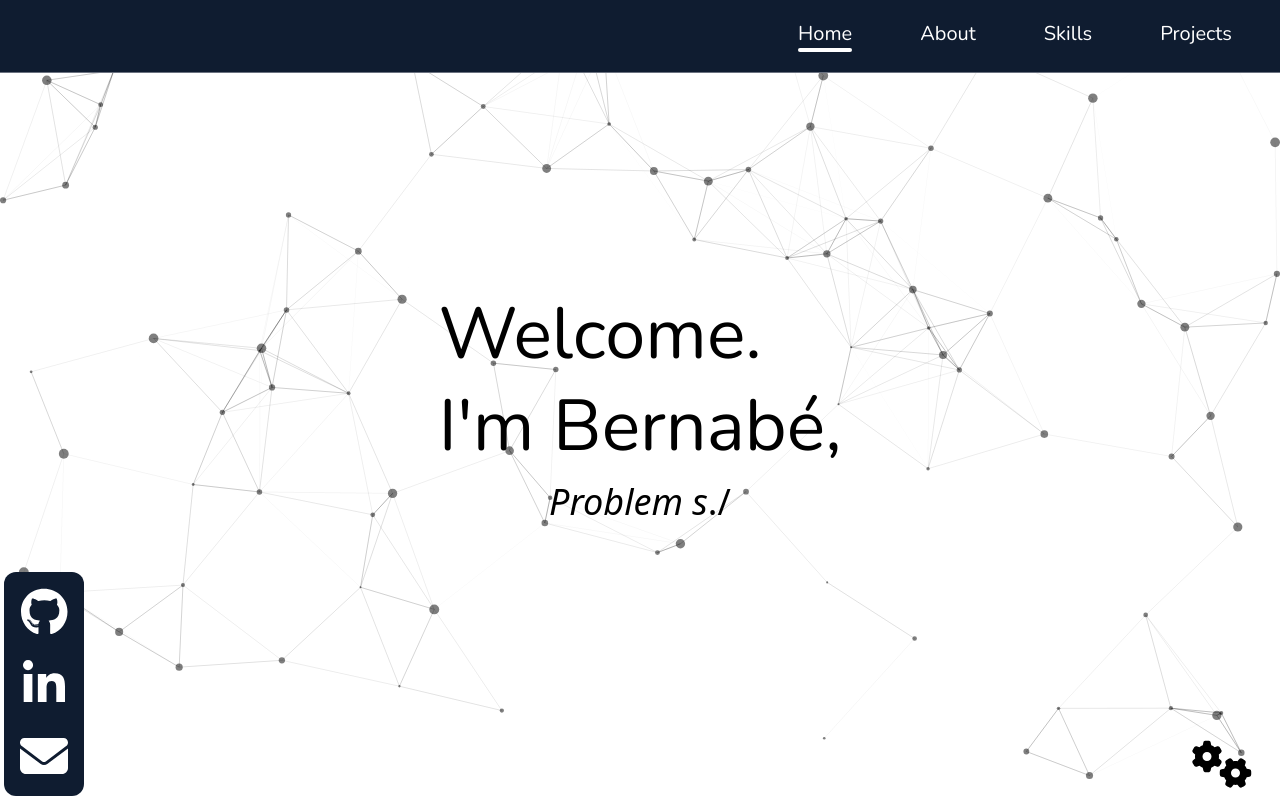
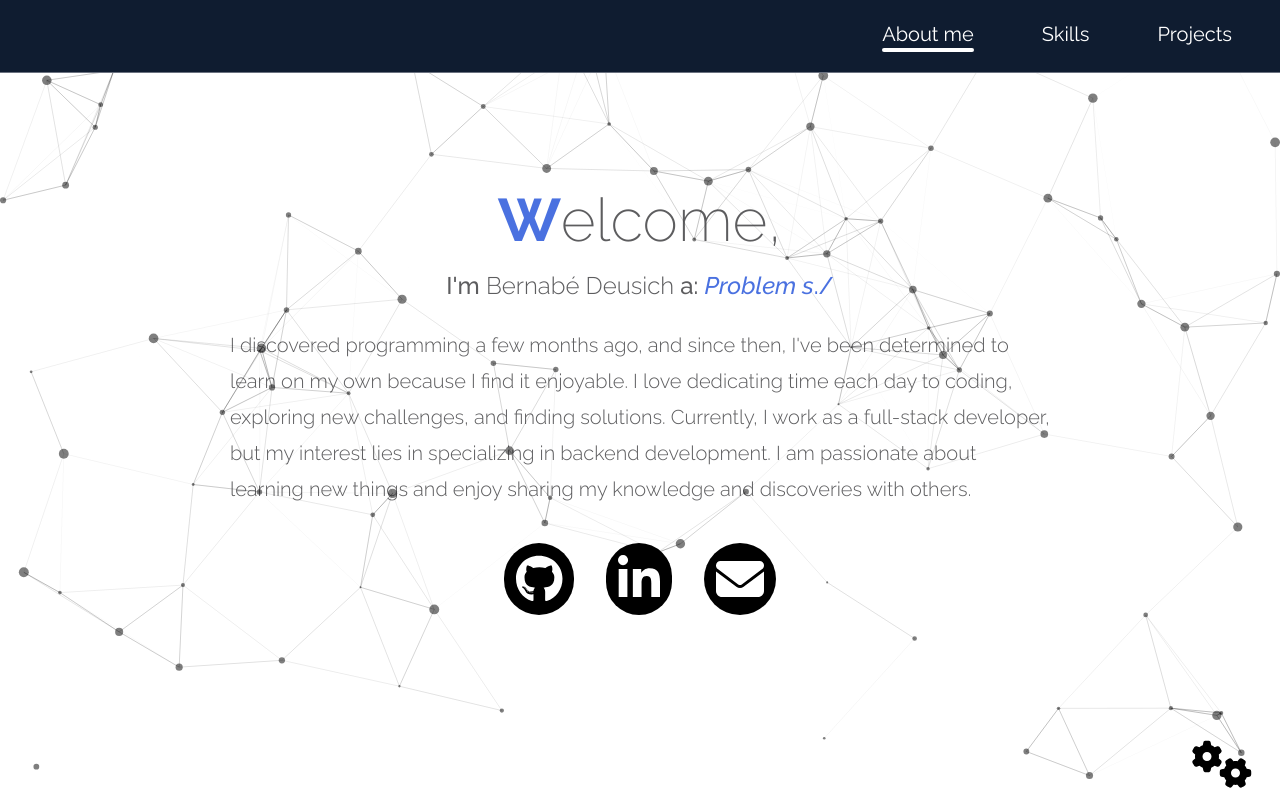
Before and after one commit to BDeuDev/portfolio, a React (Vite) app: page / in a window 1280 px wide. Built offline with nearby package versions, Linux system fonts and the light colour scheme.

Commit message:
Mejora del apartado visual y cambio de nombre de la seccion home, ahora se llama about me

```diff
--- a/src/App.tsx
+++ b/src/App.tsx
@@ -1,8 +1,7 @@
 import { useRef, useState, useEffect } from 'react';
 import './App.css';
-import Links from './components/links';
+/* import Links from './components/links'; */
 import Home from './components/home';
-import AboutMe from './components/aboutMe';
 import Particles1 from './components/particles';
 import Settings from './components/settings';
 import NavBar from './components/navBar';
@@ -14,7 +13,7 @@ import SectionTitle from './components/titleSection';
 
 
 
-const textButton = ['Home', 'About', 'Skills', 'Projects'];
+const textButton = ['About me', 'Skills', 'Projects'];
 
 const App = () => {
   const mainRef = useRef<HTMLDivElement>(null);
@@ -22,12 +21,10 @@ const App = () => {
     useRef<HTMLDivElement>(null),
     useRef<HTMLDivElement>(null),
     useRef<HTMLDivElement>(null),
-    useRef<HTMLDivElement>(null),
   ];
 
   const [currentSection, setCurrentSection] = useState<number>(0);
   const isScrolling = useRef(false);
-
 
   const scrollToSection = (index: number) => {
     if (sectionRefs[index].current) {
@@ -72,7 +69,7 @@ const App = () => {
     <>
       <Particles1 />
       <main ref={mainRef} className="overflow-y-scroll h-screen relative z-10 ">
-        <header className='flex justify-end w-screen bg-principal text-white border-b border-gray-500 fixed top-0 font-nunito z-10 mobile:h-auto lg:h-auto'>
+        <header className='flex justify-end w-screen bg-principal text-white border-b border-gray-500 fixed top-0 font-raleway z-10 mobile:h-auto lg:h-auto'>
           {textButton.map((text, index) => (
             <NavBar
               key={index}
@@ -89,23 +86,18 @@ const App = () => {
         </section>
         <Span />
         <section ref={sectionRefs[1]} className='min-h-screen flex flex-col justify-center items-center mt-10'>
-          <SectionTitle children='About Me' />
-          <AboutMe />
-        </section>
-        <Span />
-        <section ref={sectionRefs[2]} className='min-h-screen flex flex-col justify-center items-center mt-10'>
           <SectionTitle children='Have Experiencie With' />
           <Skills />
         </section>
         <Span />
-        <section ref={sectionRefs[3]} className='min-h-screen  mt-10'>
+        <section ref={sectionRefs[2]} className='min-h-screen  mt-10'>
           <SectionTitle children='Proyects' />
           <ActiveSlider2 />
           <SectionTitle children='Galery' />
           <ActiveSlider />
         </section>
 
-        <Links />
+
         <Settings />
       </main>
     </>
--- a/src/components/home.tsx
+++ b/src/components/home.tsx
@@ -1,16 +1,27 @@
+import {  aboutEn } from "../constants"
+import Links from "./links"
 import MyTypedComponent from "./typingEffect"
 
 
 const Home = () => {
   return (
     <>
-      <div className="flex flex-col items-center justify-center ">
-        <div className="flex flex-col items-start justify-start mt-5 font-nunito ">
-          <h1 className="text-black text-7xl mb-5 cursor-pointer ">Welcome.</h1>
-          <h1 className="text-black text-7xl mb-5 cursor-pointer ">I'm Bernabé,</h1>
+      <div className="flex flex-col items-center justify-center font-raleway">
+        <div className="flex flex-row items-start justify-start mt-5  mb-5">
+          <h1 className="text-opacity-80 text-blue-700 text-6xl  cursor-pointer font-bold">W</h1>
+          <h1 className="text-zinc-800 text-opacity-75 text-6xl  cursor-pointer font-extralight">elcome,</h1>
         </div>
-        <MyTypedComponent />
+        <div className="flex flex-row items-center justify-center lg:w-[600px] xl:w-[600px] md:w-[600px] mobile:w-[270px]">
+          <h1 className=" text-2xl cursor-pointer font-light text-opacity-75 text-zinc-800 "><span className="text-2xl  cursor-pointer font-medium text-opacity-75 text-zinc-800">I'm</span> Bernabé Deusich <span className="text-2xl  cursor-pointer font-medium text-opacity-75 text-zinc-800">a:</span> <span className="text-opacity-80 text-blue-700 font-medium"><MyTypedComponent /></span></h1>
+        </div>
       </div>
+
+      <span className="w-full h-[25px]"></span>
+
+      <div className="flex flex-row items-center justify-center lg:w-[820px] xl:w-[820px] md:w-[600px] mobile:w-[350px] ">
+        <h1 className=" text-xl cursor-pointer text-zinc-800 text-opacity-75 leading-9 font-raleway font-light">{aboutEn}</h1>
+      </div>
+      <Links/>
     </>
   )
 }
--- a/src/components/links.tsx
+++ b/src/components/links.tsx
@@ -9,28 +9,20 @@ const Links = () => {
   const abrirCorreo = () => {
     window.location.href = `mailto:${correoElectronico}`;
   };
-  /* const icons = [faLinkedinIn, faNodeJs, faGithub];
-  const [iconIndex, setIconIndex] = useState(0);
+  const style =
+    'p-3 text-5xl transition-all duration-300 ease-in-out transform hover:scale-110 text-white bg-black rounded-full hover:text-black hover:bg-white hover:outline hover:shadow-xl'
 
-  useEffect(() => {
-    const intervalId = setInterval(() => {
-      setIconIndex((prevIndex) => (prevIndex + 1) % icons.length);
-    }, 1000);
-
-    return () => clearInterval(intervalId);
-  }, [icons.length]); */
-  {/* <FontAwesomeIcon icon={icons[iconIndex]}/> */ }
   return (
     <>
-      <div className='flex flex-col fixed left-1 bottom-1 text-white bg-principal items-center justify-center rounded-xl z-40 mobile:p-1 cursor-pointer'>
-        <a href="https://github.com/BDeuDev" target='blank'>
-          <FontAwesomeIcon className='lg:p-3 text-5xl hover:scale-110' icon={faGithub} />
+      <div className='flex flex-row items-center justify-center mt-5'>
+        <a href="https://github.com/BDeuDev" target='blank' className=' m-4 '>
+          <FontAwesomeIcon className={style} icon={faGithub} />
         </a>
-        <a href="https://www.linkedin.com/in/bdeusich/" target='blank'>
-          <FontAwesomeIcon className='lg:p-3 text-5xl hover:scale-110' icon={faLinkedinIn} />
+        <a href="https://www.linkedin.com/in/bdeusich/" target='blank' className=' m-4'>
+          <FontAwesomeIcon className={style} icon={faLinkedinIn} />
         </a>
-        <a onClick={abrirCorreo} target='blank'>
-          <FontAwesomeIcon className='lg:p-3 text-5xl hover:scale-110 cursor-pointer' icon={faEnvelope} />
+        <a onClick={abrirCorreo} target='blank' className='m-4 cursor-pointer'>
+          <FontAwesomeIcon className={style} icon={faEnvelope} />
         </a>
       </div>
 
--- a/src/components/typingEffect.tsx
+++ b/src/components/typingEffect.tsx
@@ -30,8 +30,8 @@ const MyTypedComponent = () => {
 
   return (
     <>
-      <div className='inline-block text-4xl'>
-        <h2 ref={typedContainerRef} className='inline-block text-4xl cursor-pointer' />
+      <div className='inline-block text-2xl font-raleway '>
+        <h1 ref={typedContainerRef} className='inline-block text-2xl cursor-pointer ' />
       </div>
 
     </>
--- a/src/constants/index.ts
+++ b/src/constants/index.ts
@@ -83,3 +83,5 @@ import {
 
 
   ]
+  export const about = "Descubri programacion hace unos meses y desde ese momento decidi aprender por mi cuenta, debido a que lo encuentro divertido, me encanta sentarme diariamente a programar, ver que nuevos desafios puedo hallar y como resolverlos, actualmente soy fullstack pero estoy interesado en especializarme en Backend. Soy entusiasta en aprender cosas nuevas y compartir mis conocimientos o descubrimientos."
+  export const aboutEn = "I discovered programming a few months ago, and since then, I've been determined to learn on my own because I find it enjoyable. I love dedicating time each day to coding, exploring new challenges, and finding solutions. Currently, I work as a full-stack developer, but my interest lies in specializing in backend development. I am passionate about learning new things and enjoy sharing my knowledge and discoveries with others."
--- a/src/index.css
+++ b/src/index.css
@@ -20,6 +20,7 @@ body {
   min-width: 320px;
   min-height: 100vh;
 }  */
+@import url('https://fonts.googleapis.com/css2?family=Raleway:ital,wght@0,100..900;1,100..900&display=swap');
 @import url('https://fonts.googleapis.com/css2?family=Nunito:ital,wght@0,200..1000;1,200..1000&display=swap');
 @import url('https://fonts.googleapis.com/css2?family=Great+Vibes&display=swap');
 @import "tailwindcss/base";
--- a/tailwind.config.js
+++ b/tailwind.config.js
@@ -25,7 +25,8 @@ export default {
       },
       fontFamily : {
         'vibes':'Great Vibes',
-        'nunito':'Nunito'
+        'nunito':'Nunito',
+        'raleway':'Raleway'
       }
     },
   },
```
